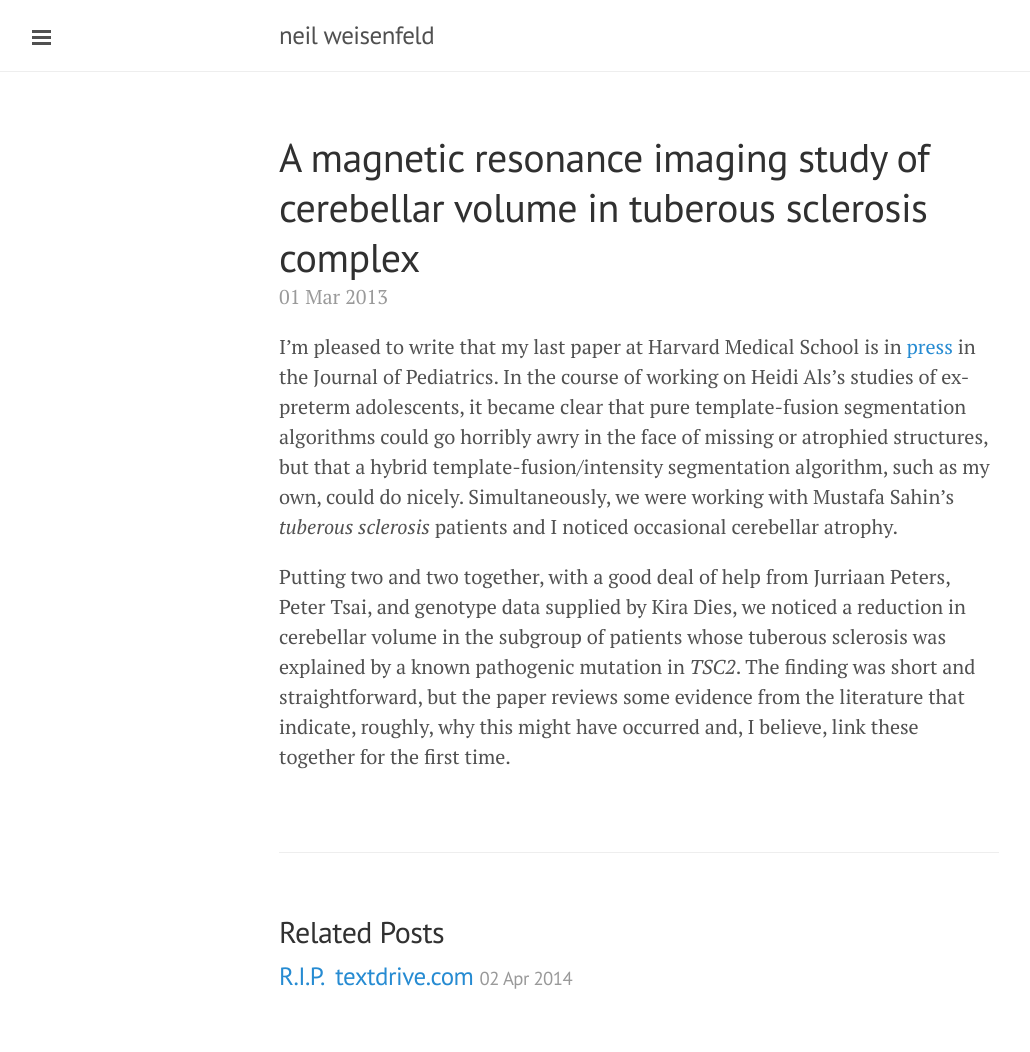
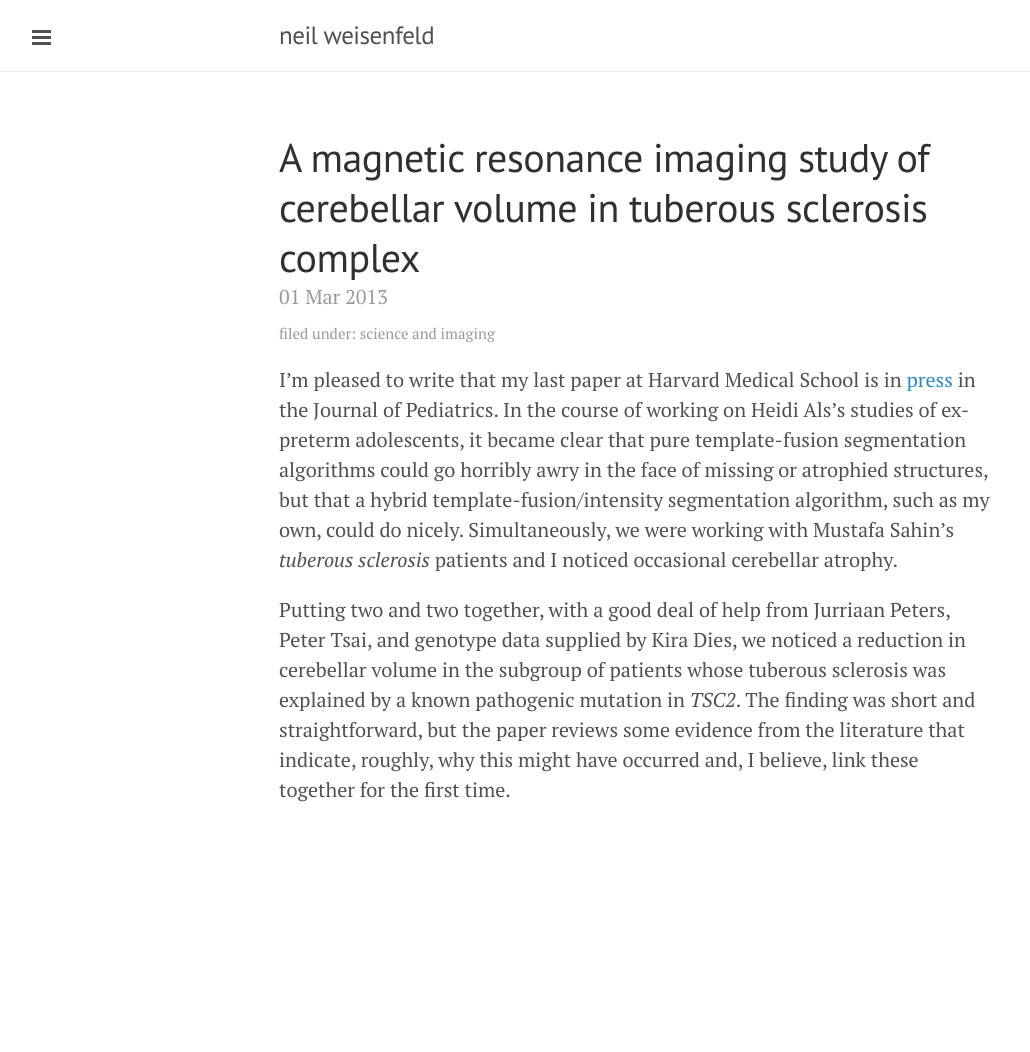
Before and after one commit to nweisenfeld/nweisenfeld.github.io, a Jekyll site: the page built from _posts/2013-02-01-pedatric-neurology.md, in a window 1280 px wide. Shown: the whole page, without its empty margins (1-1031 px from the left). Built offline with Jekyll 4.4.1, drawn with Linux system fonts in a browser that asks for light colours; Markdown is read by kramdown in place of the engine named in the settings; after the commit the page ends 900 px from its top, so only the background shows below that.

Commit message:
related posts removed; categories now used

```diff
--- a/_layouts/post.html
+++ b/_layouts/post.html
@@ -5,21 +5,6 @@ layout: default
 <div class="post">
   <h1 class="post-title">{{ page.title }}</h1>
   <span class="post-date">{{ page.date | date_to_string }}</span>
+  <span class="post-categories">filed under: {{ page.categories | array_to_sentence_string }}</span>
   {{ content }}
 </div>
-
-<div class="related">
-  <h2>Related Posts</h2>
-  <ul class="related-posts">
-    {% for post in site.related_posts limit:3 %}
-      <li>
-        <h3>
-          <a href="{{ post.url }}">
-            {{ post.title }}
-            <small>{{ post.date | date_to_string }}</small>
-          </a>
-        </h3>
-      </li>
-    {% endfor %}
-  </ul>
-</div>
--- a/_posts/2013-02-01-pedatric-neurology.md
+++ b/_posts/2013-02-01-pedatric-neurology.md
@@ -2,7 +2,7 @@
 layout: post
 title: A magnetic resonance imaging study of cerebellar volume in tuberous sclerosis complex
 date: 2013-03-01 13:00:00
-category: web
+categories: [science, imaging]
 ---
 
 I'm pleased to write that my last paper at Harvard Medical School
--- a/public/css/lanyon.css
+++ b/public/css/lanyon.css
@@ -320,6 +320,14 @@ a.sidebar-nav-item:focus {
   color: #9a9a9a;
 }
 
+.post-categories {
+  display: block;
+  font-size: 75%;
+  margin-top: -.5rem;
+  margin-bottom: 1rem;
+  color: #9a9a9a;
+}
+
 /* Related posts */
 .related {
   padding-top: 2rem;
```
Also changed, not shown: _posts/2014-04-03-hello-jekyll.md (+1 -1 lines).
